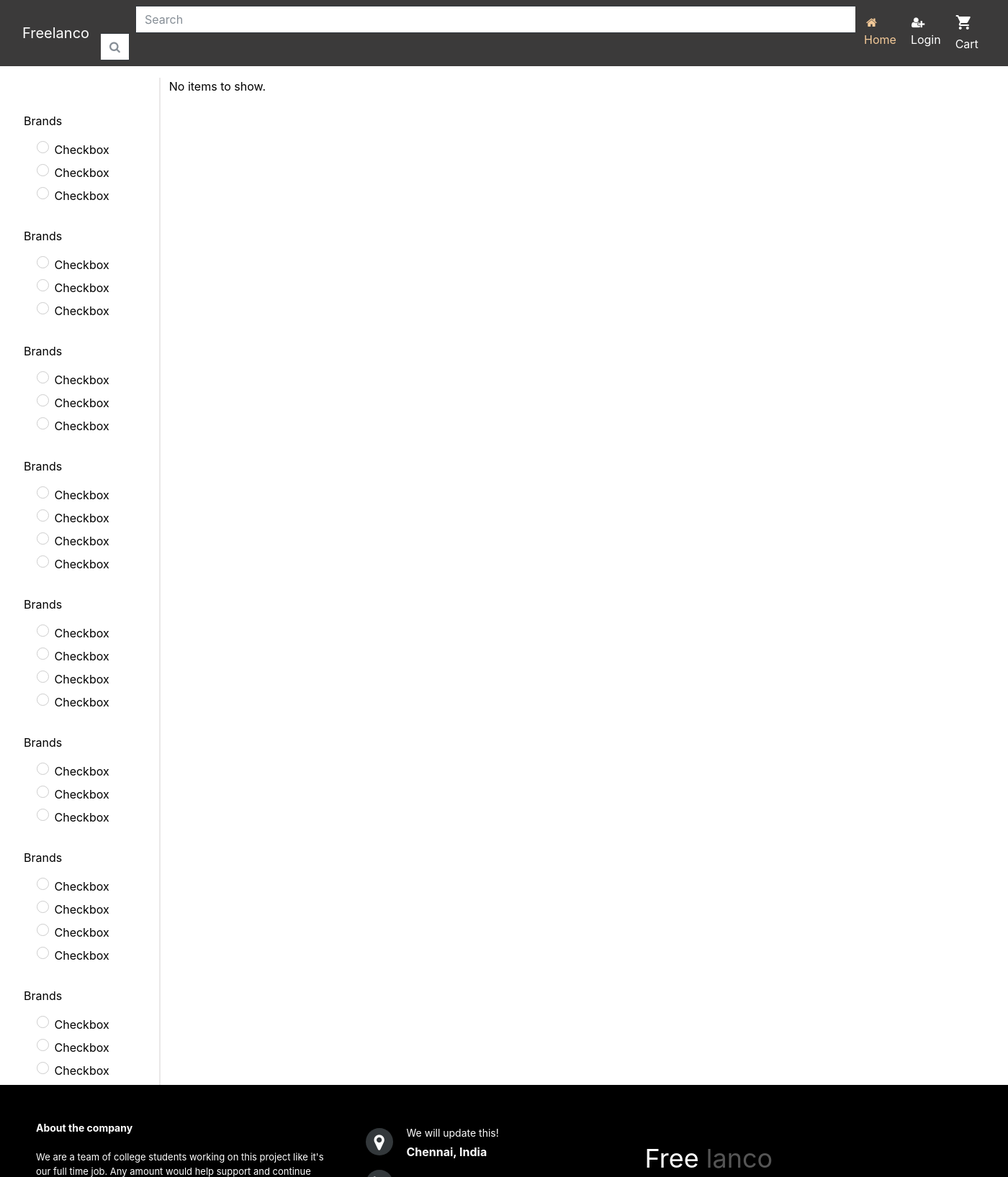
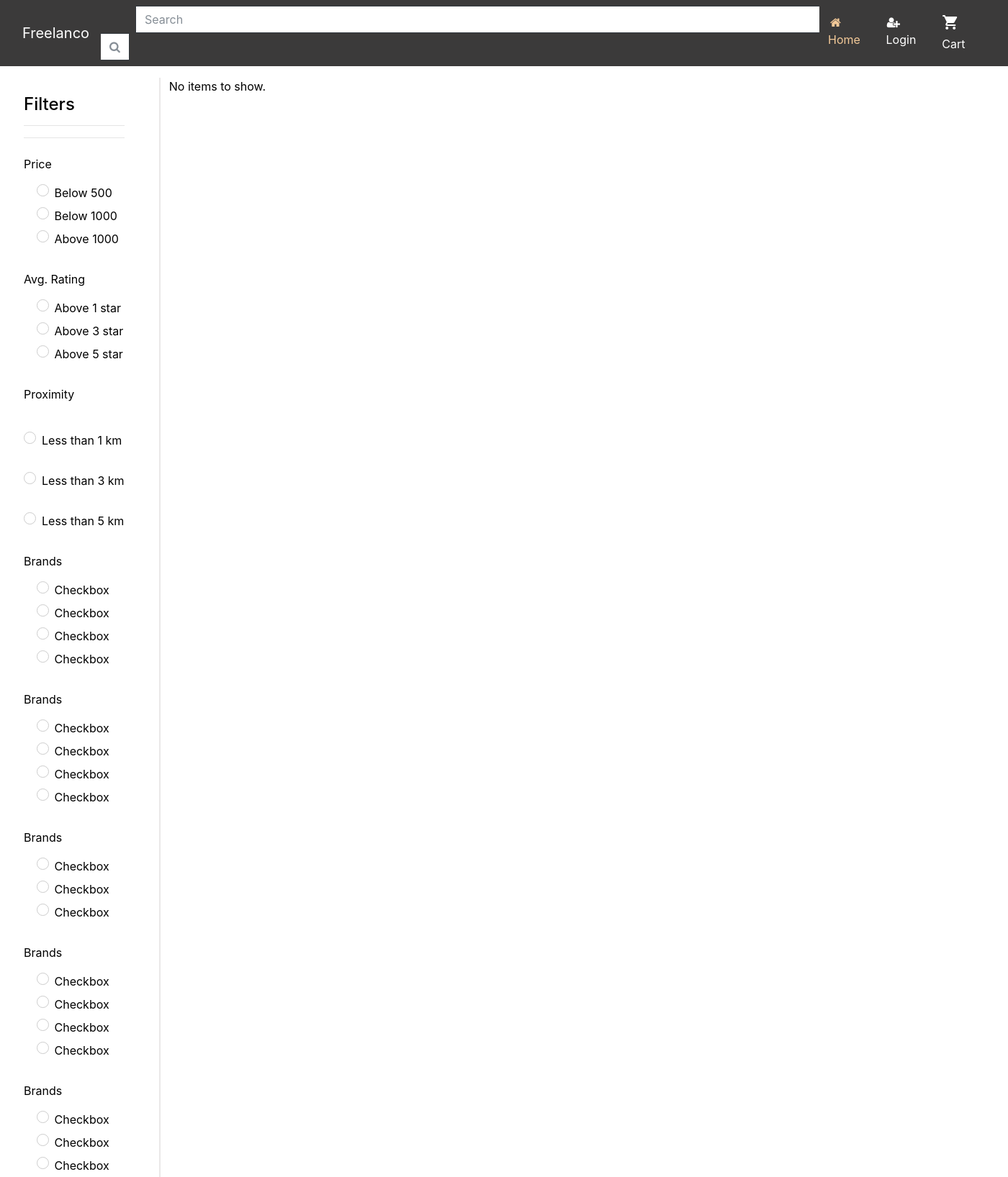
Before and after one commit to CruxBox/Freelanco, a Django app: page /home/ in a window 1400 px wide. Shown: the top 1636 px of the page at 72% size. Run offline with Django 3.2, Linux system fonts and the light colour scheme; data that the repository does not hold is empty; some libraries are stand-ins or nearby versions.

Commit message:
Service listing page changes

```diff
--- a/backend/freelanco/freelanco/settings/base.py
+++ b/backend/freelanco/freelanco/settings/base.py
@@ -34,7 +34,7 @@
 EMAIL_BACKEND = 'django.core.mail.backends.console.EmailBackend'
 
 #ALLAUTH SETTINGS
-SITE_ID=4
+SITE_ID=5
 ACCOUNT_LOGOUT_REDIRECT_URL ='/accounts/login/'
 LOGIN_REDIRECT_URL = '/accounts/email/'
 ACCOUNT_EMAIL_REQUIRED=False
--- a/backend/freelanco/templates/services_temp/service_providers.html
+++ b/backend/freelanco/templates/services_temp/service_providers.html
@@ -38,7 +38,7 @@
 				<div class="">
 					<form class="form-inline">
 						<input class="form-control search-input rounded-0 border-dark border-right-0 ml-5" type="search"
-							placeholder="Search" aria-label="Search" style="width:1000px">
+							placeholder="Search" aria-label="Search" style="width:950px">
 						<button class="btn btn-light search-btn border-left-0 border-dark rounded-0" type="submit">
 							<i class="fa fa-search text-secondary "></i>
 						</button>
@@ -76,13 +76,14 @@
 	<div class="pt-3 row">
 		<!-- checkbox section starts-->
 		<div id="sidebar11" class="col-md-3 col-lg-2 pr-5 pl-5 pt-4">
-
-
-			<p class="mt-4">Brands</p>
+			<h4> Filters </h4>
+			<hr>
+			<hr>
+			<p class="mt-4">Price</p>
 			<div class="checkbox checkbox-circle">
 				<input id="checkbox1" type="checkbox">
 				<label for="checkbox1">
-					Checkbox
+					Below 500
 				</label>
 			</div>
 
@@ -90,23 +91,47 @@
 			<div class="checkbox checkbox-circle">
 				<input id="checkbox2" type="checkbox">
 				<label for="checkbox2">
-					Checkbox
+					Below 1000
 				</label>
 			</div>
 
 			<div class="checkbox checkbox-circle">
 				<input id="checkbox3" type="checkbox">
 				<label for="checkbox3">
-					Checkbox
+					Above 1000
 				</label>
 			</div>
 
-			<p class="mt-4">Brands</p>
+			<p class="mt-4">Avg. Rating</p>
 
+			<div class="checkbox checkbox-circle">
+				<input id="checkbox7" type="checkbox">
+				<label for="checkbox7">
+					Above 1 star
+				</label>
+			</div>
+
+
+			<div class="checkbox checkbox-circle">
+				<input id="checkbox8" type="checkbox">
+				<label for="checkbox8">
+					Above 3 star
+				</label>
+			</div>
+
+
+			<div class="checkbox checkbox-circle">
+				<input id="checkbox9" type="checkbox">
+				<label for="checkbox9">
+					Above 5 star
+				</label>
+			</div>
+
+			<p class="mt-4">Proximity</p>
 			<div class="checkbox checkbox-circle">
 				<input id="checkbox4" type="checkbox">
 				<label for="checkbox4">
-					Checkbox
+					Less than 1 km
 				</label>
 			</div>
 
@@ -114,7 +139,7 @@
 			<div class="checkbox checkbox-circle">
 				<input id="checkbox5" type="checkbox">
 				<label for="checkbox5">
-					Checkbox
+					Less than 3 km
 				</label>
 			</div>
 
@@ -122,33 +147,7 @@
 			<div class="checkbox checkbox-circle">
 				<input id="checkbox6" type="checkbox">
 				<label for="checkbox6">
-					Checkbox
-				</label>
-			</div>
-
-
-			<p class="mt-4">Brands</p>
-
-			<div class="checkbox checkbox-circle">
-				<input id="checkbox7" type="checkbox">
-				<label for="checkbox7">
-					Checkbox
-				</label>
-			</div>
-
-
-			<div class="checkbox checkbox-circle">
-				<input id="checkbox8" type="checkbox">
-				<label for="checkbox8">
-					Checkbox
-				</label>
-			</div>
-
-
-			<div class="checkbox checkbox-circle">
-				<input id="checkbox9" type="checkbox">
-				<label for="checkbox9">
-					Checkbox
+					Less than 5 km
 				</label>
 			</div>
 
@@ -337,7 +336,7 @@
 				<div class=" row pt-3 pb-3 mb-1 ">
 					<div class=" col s2 ">
 						<div class=" p-0 m-0 ">
-							<img src=" {{ item.picture }}" style="height: 200px;width: 250px; padding-right: 5px; ">
+							<img src=" {{ item.picture.url }}" style="height: 200px;width: 250px; padding-right: 5px; ">
 			</div>
 		</div>
 
```
Also changed, not shown: backend/freelanco/templates/services_temp/cart.html (+3 -6 lines).
